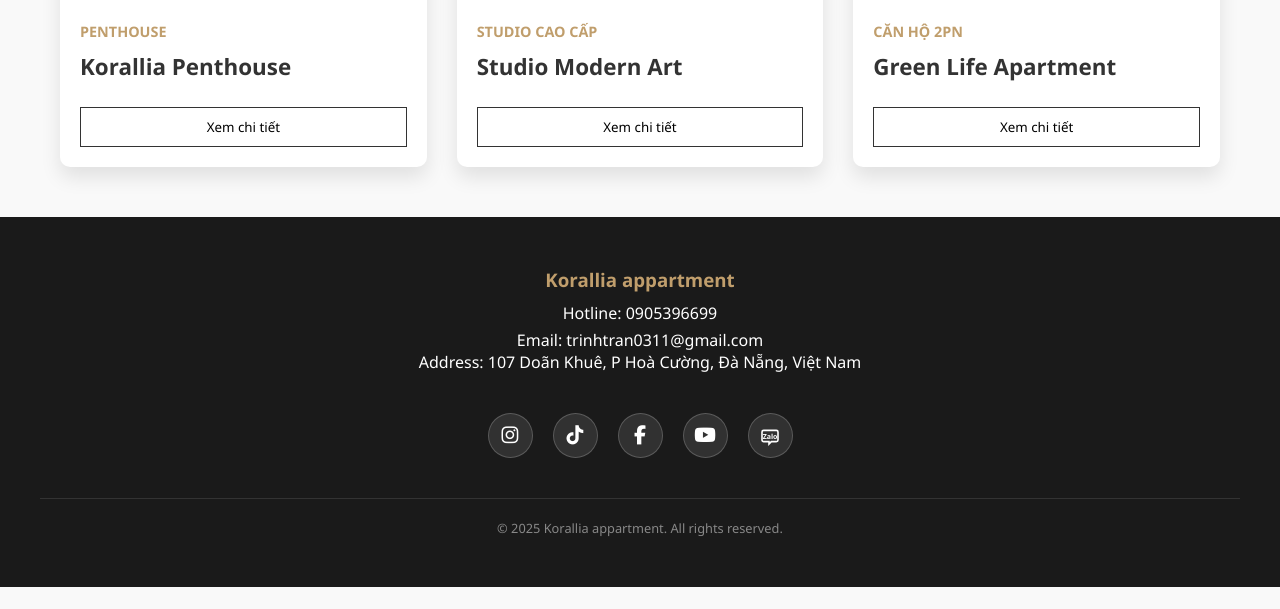
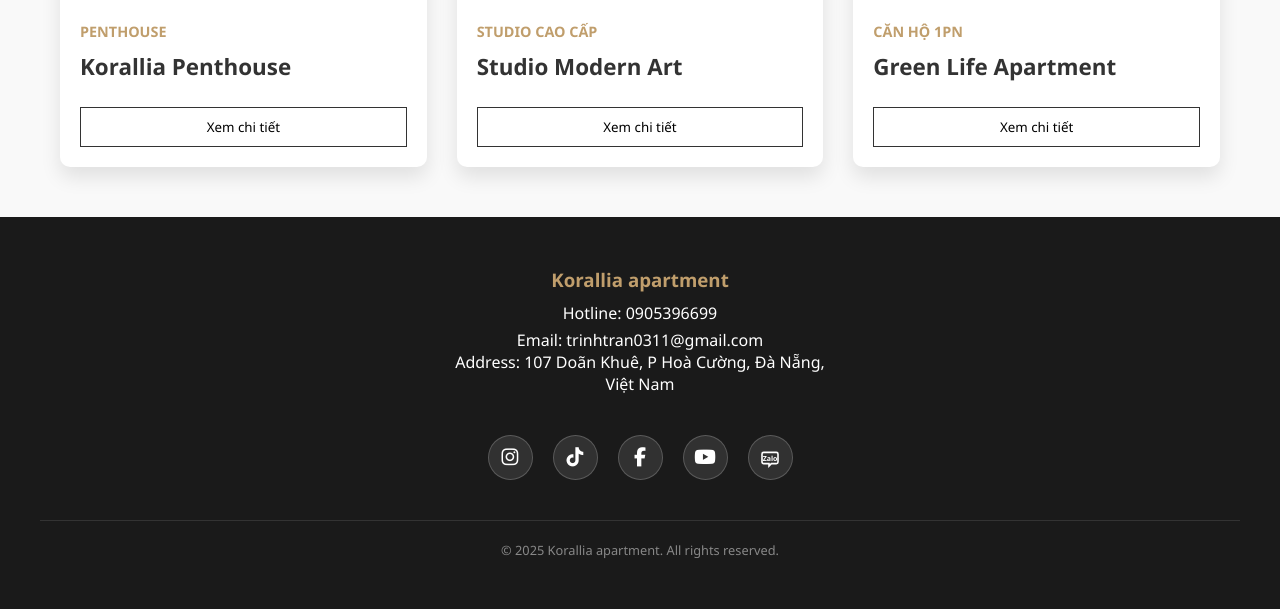
Before and after one commit to phutranviet/korilla, a plain HTML site: page index.html in a window 1280 px wide. Shown: the part 942-1551 px from the top of the page. Before the commit the page ends 1529 px from the top, so only its background shows below. Drawn offline with Linux system fonts and the light colour scheme.

Commit message:
update text

```diff
--- a/index.html
+++ b/index.html
@@ -377,10 +377,11 @@
 
     <footer>
         <div style="margin-bottom: 10px;">
-            <h3 style="color: var(--primary-color); margin-bottom: 10px;">Korallia appartment</h3>
+            <h3 style="color: var(--primary-color); margin-bottom: 10px;">Korallia apartment</h3>
             <p id="contact" style="margin-bottom: 5px;">Hotline: 0905396699</p>
             <p>Email: trinhtran0311@gmail.com</p>
-            <p>Address: 107 Doãn Khuê, P Hoà Cường, Đà Nẵng, Việt Nam</p>
+            <p>Address: 107 Doãn Khuê, P Hoà Cường, Đà Nẵng,
+            <br/>Việt Nam</p>
 
         </div>
 
@@ -412,7 +413,7 @@
 
         <p
             style="margin-top:20px; font-size: 0.8rem; color: #888; border-top: 1px solid #333; padding-top: 20px; width: 100%; max-width: 1200px;">
-            © 2025 Korallia appartment. All rights reserved.
+            © 2025 Korallia apartment. All rights reserved.
         </p>
     </footer>
 
@@ -492,7 +493,7 @@
             },
             {
                 id: 3,
-                type: 'Căn hộ 2PN',
+                type: 'Căn hộ 1PN',
                 title: 'Green Life Apartment',
                 price: 'Liên Hệ',
                 desc: 'Không gian xanh mát, yên tĩnh. Phù hợp cho mọi gia đình. Trung tâm thành phố gần trường và siêu thị.',
```
